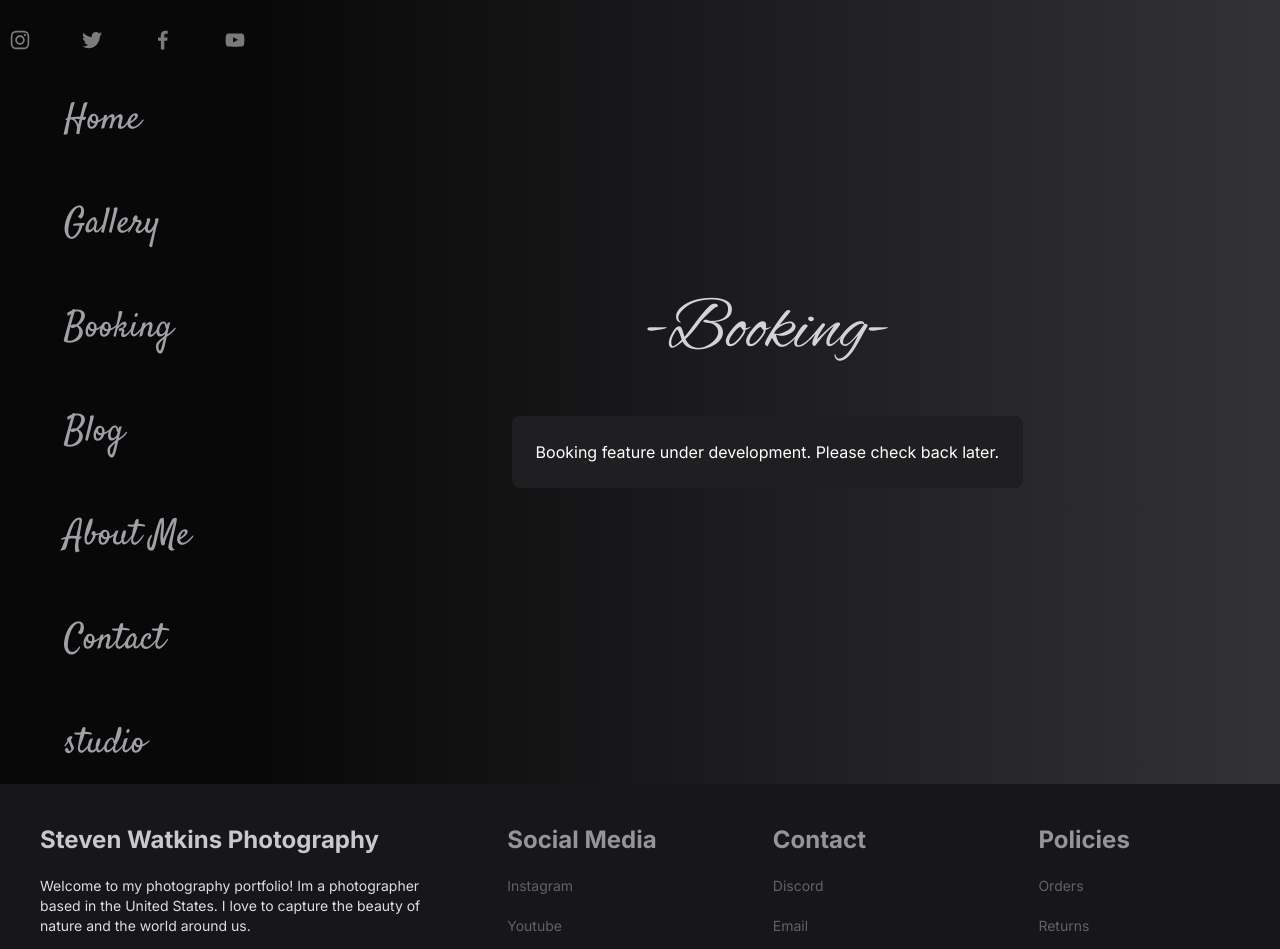
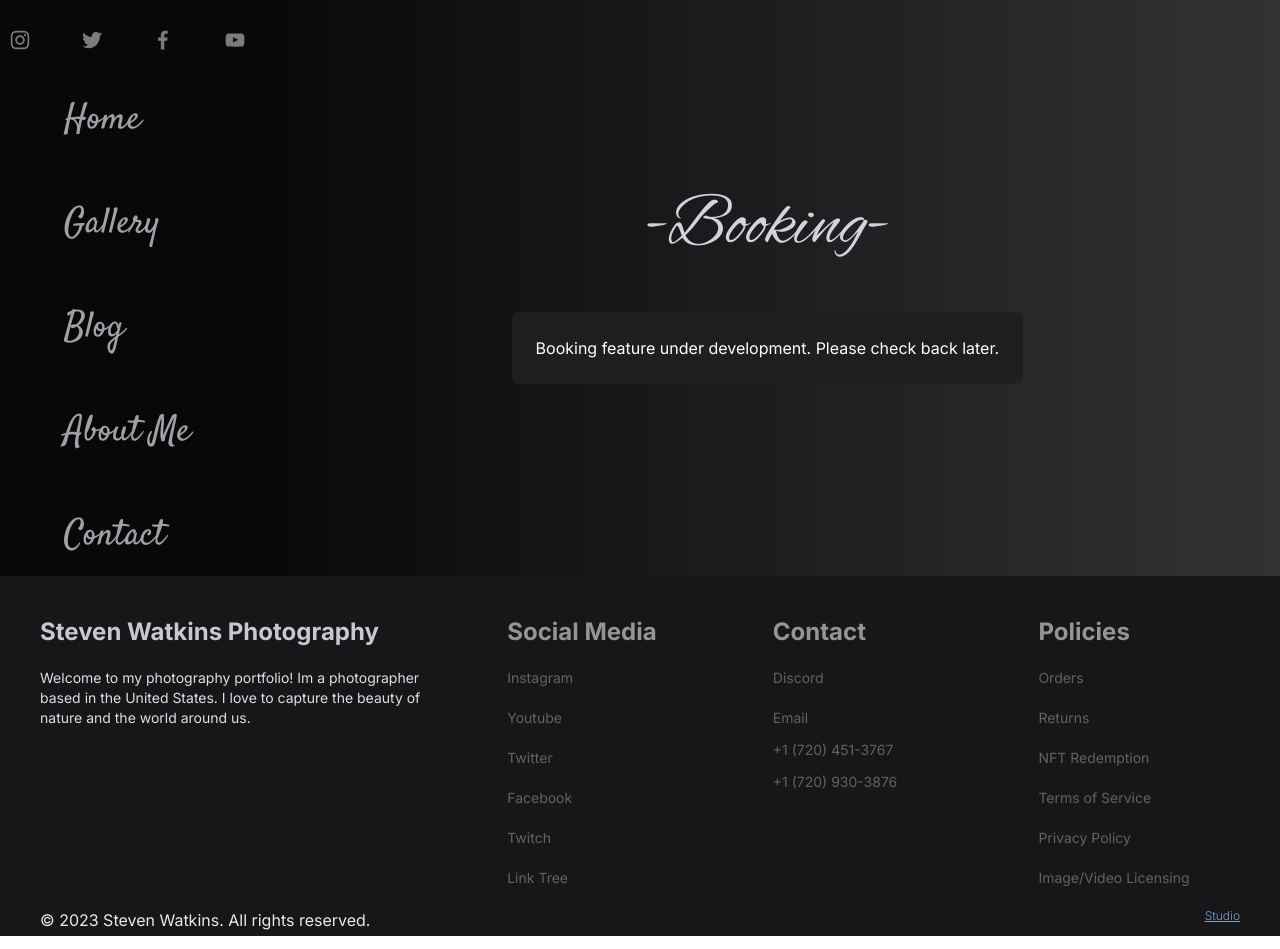
Before and after one commit to Digitl-Alchemyst/sw-photography, a Next.js app: page /booking in a window 1280 px wide. Shown: the top 949 px of the page. Built offline with nearby package versions, Linux system fonts and the light colour scheme.

Commit message:
Dev Links Clean Up

```diff
--- a/src/components/global/Footer.tsx
+++ b/src/components/global/Footer.tsx
@@ -1,3 +1,4 @@
+import Link from 'next/link';
 import React from 'react'
 
 function Footer() {
@@ -132,7 +133,10 @@ function Footer() {
           </p>
         </div>
       </div>
+      <div className='flex justify-between pb-1'>
       <p>© 2023 Steven Watkins. All rights reserved.</p>
+<Link href='/studio' className='text-xs font-light text-accent underline'>Studio</Link>
+      </div>
     </footer>
   );
 }
--- a/src/components/global/Sidebar.tsx
+++ b/src/components/global/Sidebar.tsx
@@ -12,11 +12,11 @@ const NavLinks = [
     title: 'Gallery',
     url: '/gallery',
   },
-  {
-    id: 3,
-    title: 'Booking',
-    url: '/booking',
-  },
+  // {
+  //   id: 3,
+  //   title: 'Booking',
+  //   url: '/booking',
+  // },
   // {
   //   id: 4,
   //   title: 'Shop',
@@ -36,11 +36,6 @@ const NavLinks = [
     id: 7,
     title: 'Contact',
     url: '/contact',
-  },
-  {
-    id: 7,
-    title: 'studio',
-    url: '/studio',
   },
 ];
 
```
